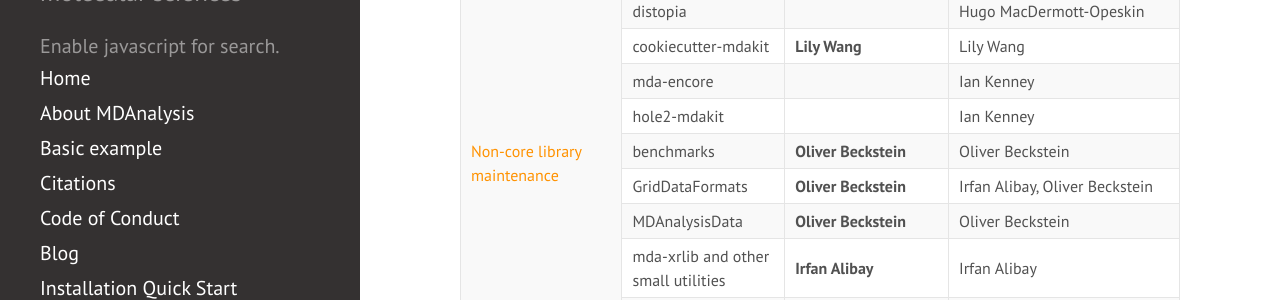
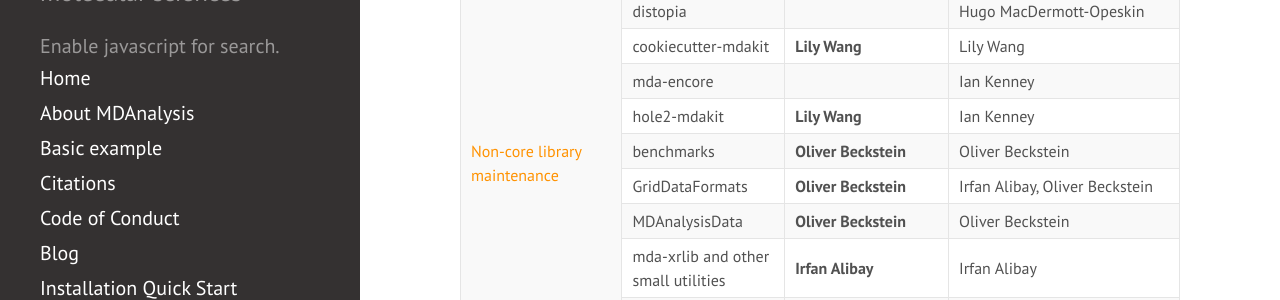
Before and after one commit to MDAnalysis/MDAnalysis.github.io, a Jekyll site: the page built from pages/team.md, in a window 1280 px wide and 900 px high, scrolled down 1842 px. Shown: the part 154-454 px from the top of the window. Built offline with Jekyll 4.4.1, drawn with Linux system fonts in a browser that asks for light colours; comment, search, counter and statistics services are not loaded.

Commit message:
lily leading hole2

```diff
--- a/_data/team/roles/non_core_library_maintenance.yml
+++ b/_data/team/roles/non_core_library_maintenance.yml
@@ -34,7 +34,8 @@ subroles:
 
 
   - subrole: hole2-mdakit
-    current_leads: []
+    current_leads:
+      - Lily Wang
     current_members: []
     historical_members:
       - Ian Kenney
```
